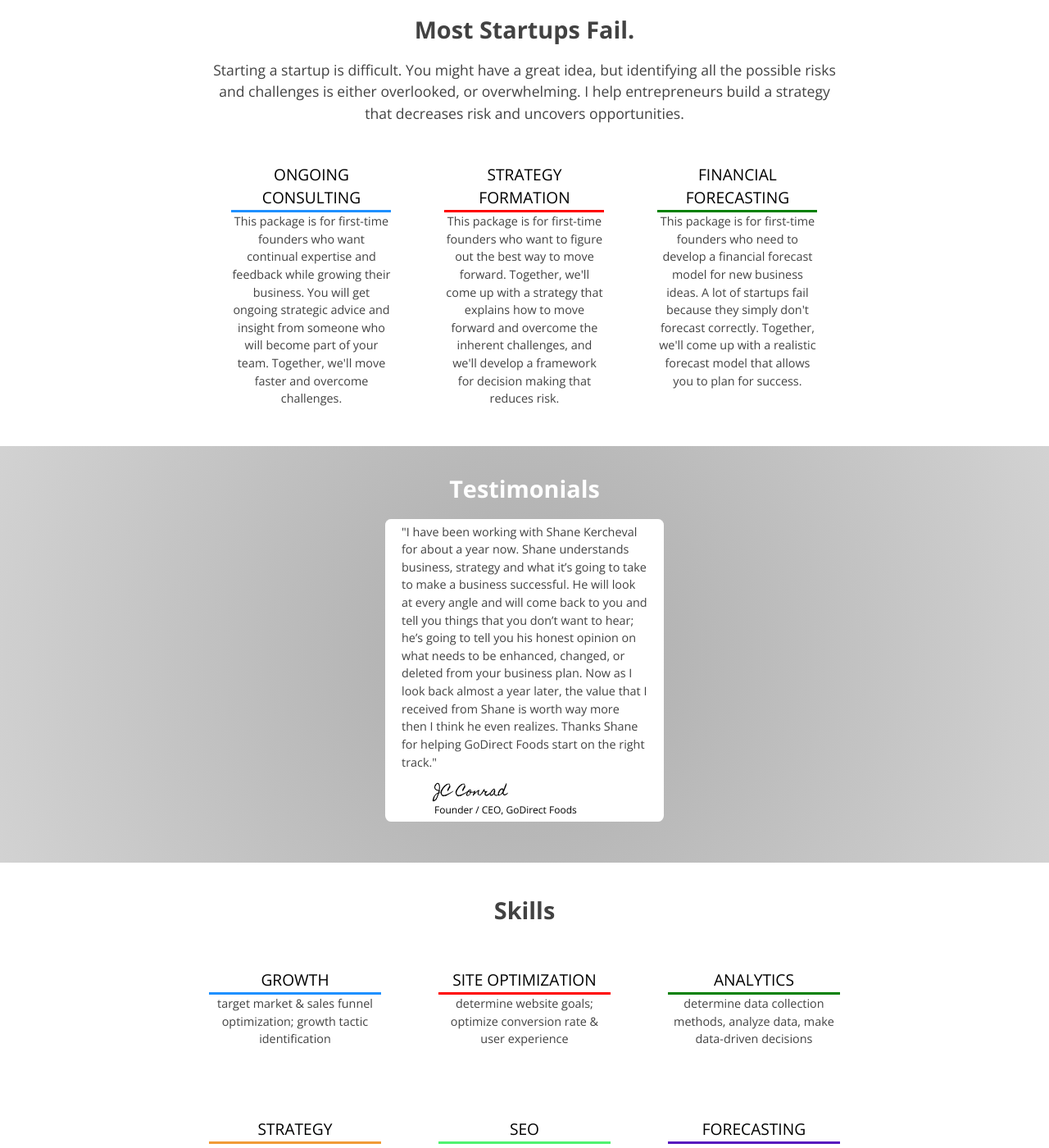
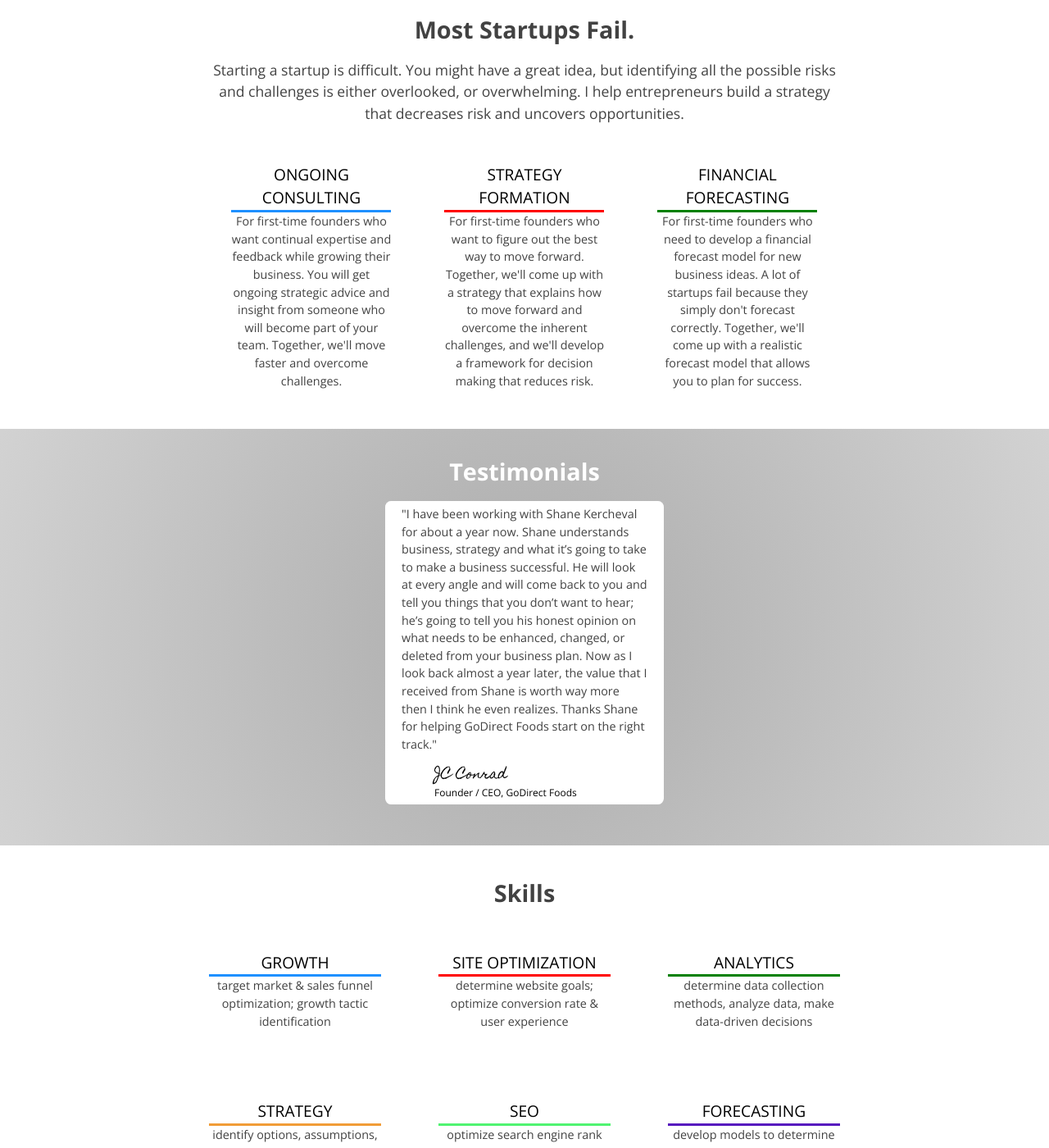
Before and after one commit to shane-kercheval/shane-kercheval.github.io, a Jekyll site: the page built from index.html, in a window 1280 px wide and 1400 px high, scrolled down 334 px. Shown: the whole window at 82% size. Built offline with Jekyll 4.4.1, drawn with Linux system fonts in a browser that asks for light colours; nearby versions of some CDN libraries; some of the changed text lies outside the part shown.

Commit message:
refactored contact information to data files; made small corrections to skills descriptions

```diff
--- a/_data/contacts.yml
+++ b/_data/contacts.yml
@@ -18,11 +18,7 @@
   twitter_username: shanekercheval
   image: ../img/Shane%20Kercheval%20-%20Glasses%20-%20Round.png
   image_alt: "Photo of Shane Kercheval"
-  bio:
-    "Hey there! My name is Shane Kercheval
-    My goal and passion is to help individuals and companies make better and more informed decisions.
-    I do this by providing insight into the anatomy of strategy, business models, and testing assumptions.
-    My concentration is on startup companies, but any team that wants to grow/evolve can benefit from outside strategic consulting."
+  bio: Hey there! My name is Shane Kercheval. My goal and passion is to help individuals and companies make better and more informed decisions. I do this by providing insight into the anatomy of strategy, business models, and testing assumptions. My concentration is on startup companies, but any team that wants to grow/evolve can benefit from outside strategic consulting.
   street: N/A
   city: Liberty Lake
   state: WA
--- a/_data/value.yml
+++ b/_data/value.yml
@@ -4,13 +4,13 @@
 
 offerings:
   - name: Ongoing Consulting
-    description: This package is for first-time founders who want continual expertise and feedback while growing their business. You will get ongoing strategic advice and insight from someone who will become part of your team. Together, we'll move faster and overcome challenges.
+    description: For first-time founders who want continual expertise and feedback while growing their business. You will get ongoing strategic advice and insight from someone who will become part of your team. Together, we'll move faster and overcome challenges.
 
   - name: Strategy Formation
-    description: This package is for first-time founders who want to figure out the best way to move forward. Together, we'll come up with a strategy that explains how to move forward and overcome the inherent challenges, and we'll develop a framework for decision making that reduces risk.
+    description: For first-time founders who want to figure out the best way to move forward. Together, we'll come up with a strategy that explains how to move forward and overcome the inherent challenges, and we'll develop a framework for decision making that reduces risk.
 
   - name: Financial Forecasting
-    description: This package is for first-time founders who need to develop a financial forecast model for new business ideas. A lot of startups fail because they simply don't forecast correctly. Together, we'll come up with a realistic forecast model that allows you to plan for success.
+    description: For first-time founders who need to develop a financial forecast model for new business ideas. A lot of startups fail because they simply don't forecast correctly. Together, we'll come up with a realistic forecast model that allows you to plan for success.
 
 testimonials:
   - name: JC Conrad
@@ -32,7 +32,7 @@
     description: identify options, assumptions, risks, and appropriate next steps
 
   - name: SEO
-    description: optimize search engine rank w/ keyword research and on- and off-page SEO tactics
+    description: optimize search engine rank with keyword research and on- and off-page SEO tactics
 
   - name: Forecasting
     description: develop models to determine break-even point, cash-flow and profit expectations
@@ -41,7 +41,7 @@
     description: workflow and task management; organization; execution & focus optimization
 
   - name: Social Media
-    description: determine social media strategy & techniques; analyze data
+    description: determine social media strategy and techniques; analyze data
 
   - name: HTML, CSS, JavaScript
-    description: static website development; basic layout design and user-interaction
+    description: static website development; basic layout, design, and user-interaction
```
Also changed, not shown: contact.md (+6 -4 lines).
